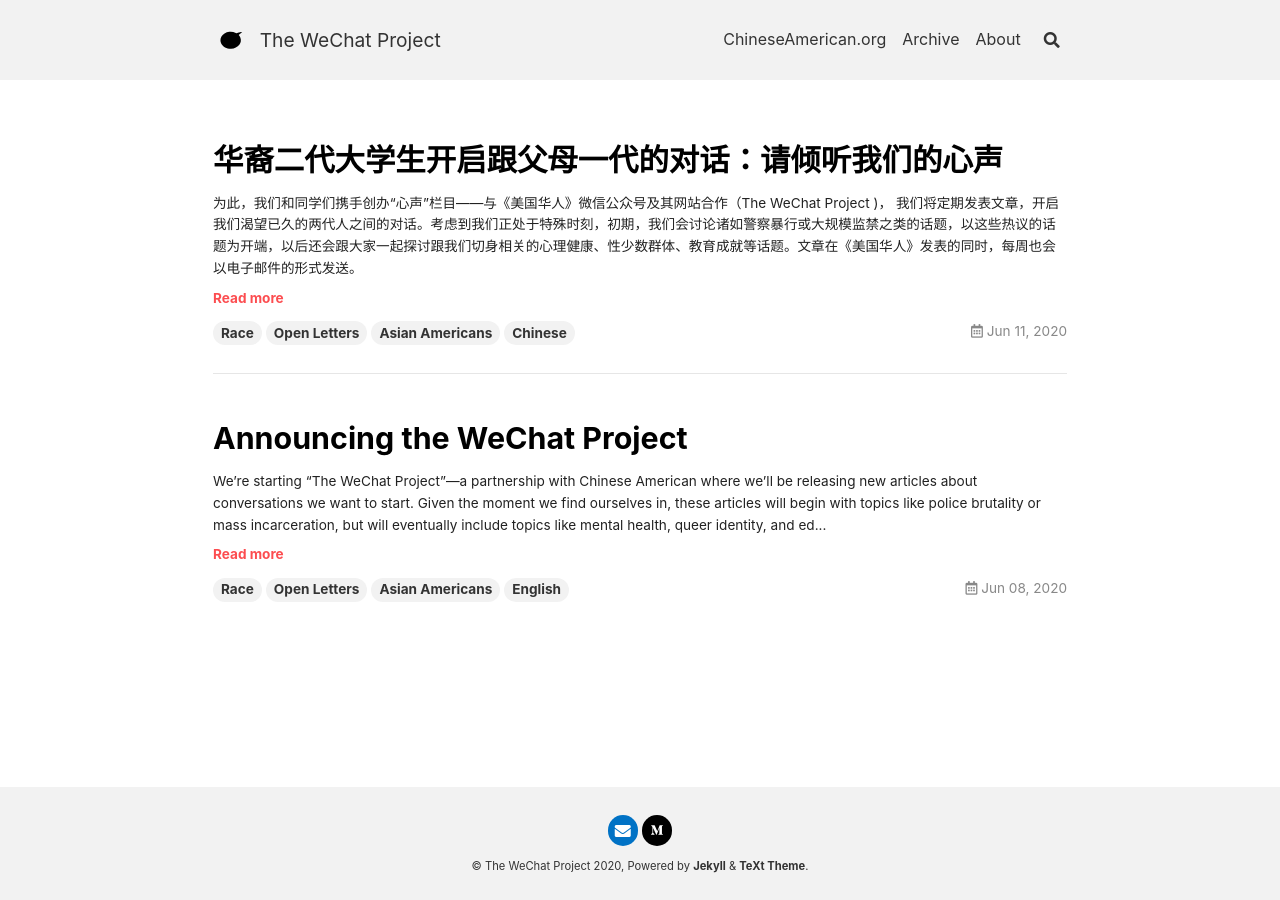
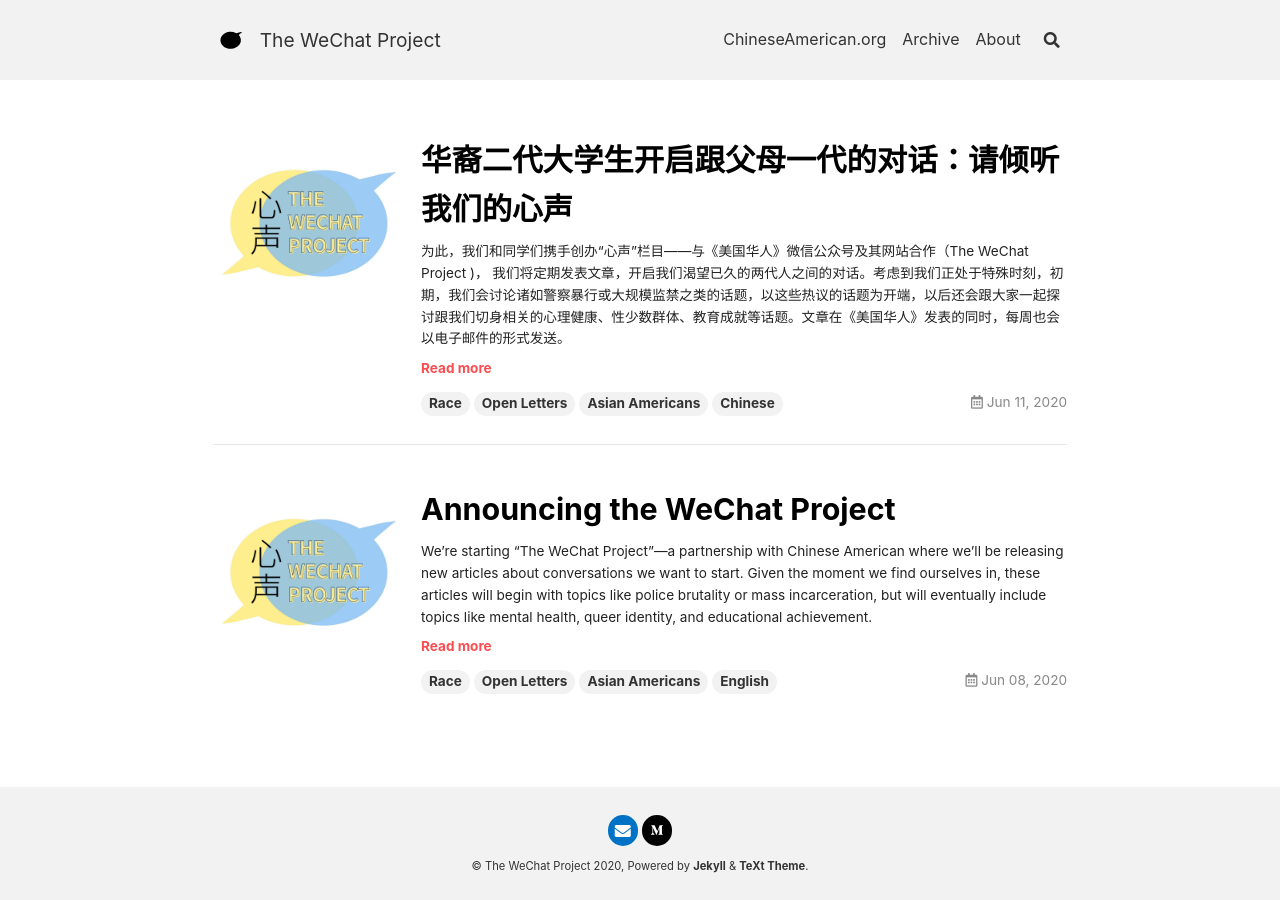
Before and after one commit to thewechatproject/thewechatproject.github.io, a Jekyll site: the page built from index.html, in a window 1280 px wide. Built offline with Jekyll 4.4.1, drawn with Linux system fonts in a browser that asks for light colours; nearby versions of some CDN libraries; a script that is not in the unit is left out; the list of posts is cut into pages by our own code; part of the change alters nothing that is shown.

```diff
--- a/index.html
+++ b/index.html
@@ -1,7 +1,11 @@
 ---
 layout: home
-# articles:
-#   excerpt_type: html
+articles:
+   excerpt_type: html
+   show_cover: true
+   show_excerpt: true
+   show_readmore: true
+   show_info: true
 ---
 <script>
   if (window.netlifyIdentity) {
```
